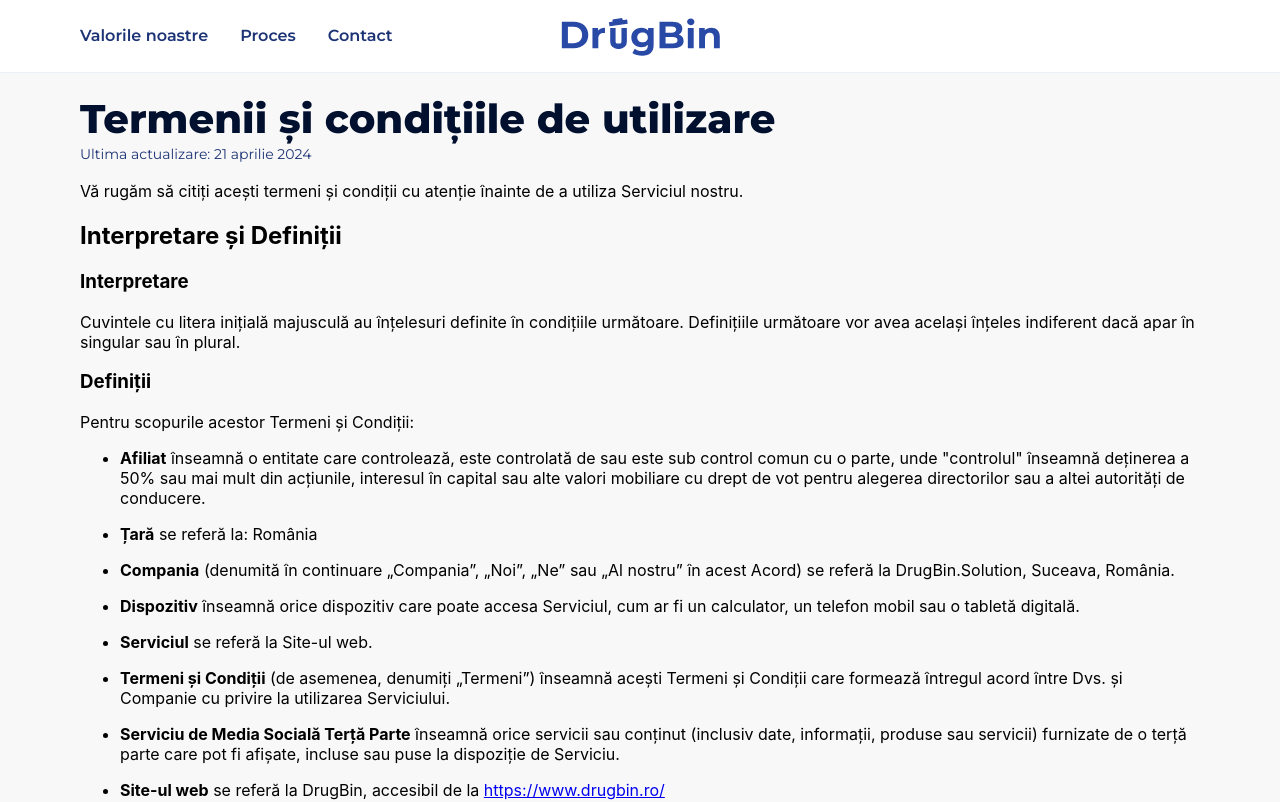
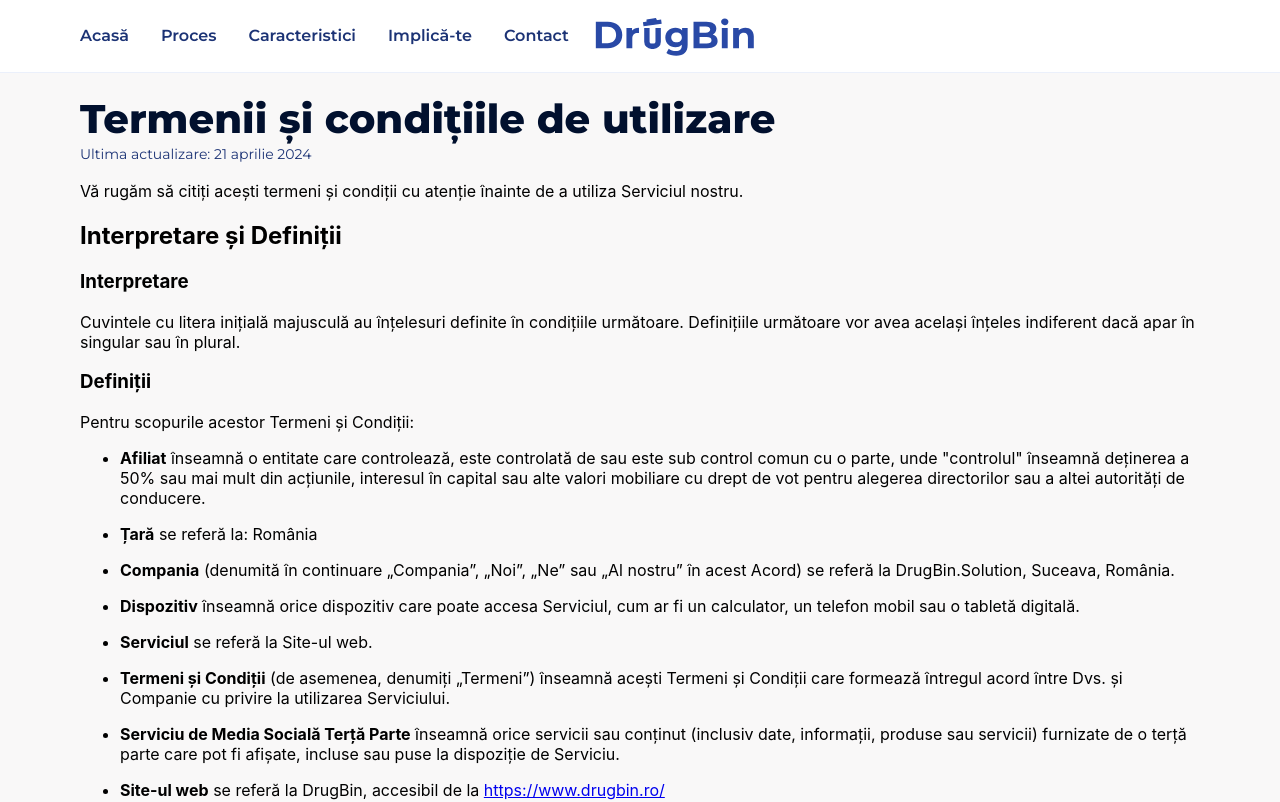
Before and after one commit to shtefanika-vadym/drugbin-landing, a React (Create React App) app: page /terms in a window 1280 px wide. Shown: the top 802 px of the page. Built offline with nearby package versions, Linux system fonts and the light colour scheme; no server answers.

Commit message:
chore: Update navigation

```diff
--- a/src/components/home/Home.tsx
+++ b/src/components/home/Home.tsx
@@ -28,7 +28,9 @@ export const Home = () => {
       <section>
         <Values id="values" />
       </section>
-      <EventBanner onClick={handleNavigateCollect} />
+      <section id="involve">
+        <EventBanner id="involve" onClick={handleNavigateCollect} />
+      </section>
       <Layout>
         <iframe
           width="100%"
--- a/src/components/ui/EventBanner/EventBanner.tsx
+++ b/src/components/ui/EventBanner/EventBanner.tsx
@@ -9,14 +9,16 @@ import { Container, TextContainer } from "./EventBanner.styled";
 interface EventBannerProps {
   backgroundColor?: string;
   onClick: () => void;
+  id?: string;
 }
 
 export const EventBanner: React.FC<EventBannerProps> = ({
   backgroundColor = WDS_COLOR_PRIMARY_50,
+  id,
 }) => {
   return (
     <Layout>
-      <Container backgroundColor={backgroundColor}>
+      <Container id={id} backgroundColor={backgroundColor}>
         <TextContainer>
           <Text
             variant="titleM"
--- a/src/layout/MobileNavigation/MobileNavigation.tsx
+++ b/src/layout/MobileNavigation/MobileNavigation.tsx
@@ -2,9 +2,10 @@ import { useCallback, useRef } from "react";
 import { Button } from "src/components/ui/Button/Button";
 import {
   AboutIcon,
+  BenefitIcon,
   ContactIcon,
   ProcesIcon,
-  ServiceIcon
+  ServiceIcon,
 } from "src/components/ui/Icon";
 import { Text } from "src/components/ui/Text/Text";
 import { useOnRouterEvent } from "src/hooks/useOnRouterEvent";
@@ -47,31 +48,31 @@ export const MobileNavigation: React.FC<MobileNavigationProps> = ({
         <NavLink onClick={() => handleNavigate("main")}>
           <ServiceIcon />
           <Text variant="bodyM" color={WDS_COLOR_NEUTRAL_RICHBLACK}>
-            Valorile noastre
+            Acasă
           </Text>
         </NavLink>
-        {/* <NavLink>
-          <BenefitIcon />
-          <Text variant="bodyM" color={WDS_COLOR_NEUTRAL_RICHBLACK}>
-            Beneficiari
-          </Text>
-        </NavLink> */}
         <NavLink onClick={() => handleNavigate("proces")}>
           <AboutIcon />
           <Text variant="bodyM" color={WDS_COLOR_NEUTRAL_RICHBLACK}>
             Proces
           </Text>
         </NavLink>
+        <NavLink onClick={() => handleNavigate("values")}>
+          <BenefitIcon />
+          <Text variant="bodyM" color={WDS_COLOR_NEUTRAL_RICHBLACK}>
+            Caracteristici
+          </Text>
+        </NavLink>
+        <NavLink onClick={() => handleNavigate("involve")}>
+          <ProcesIcon />
+          <Text variant="bodyM" color={WDS_COLOR_NEUTRAL_RICHBLACK}>
+            Implică-te
+          </Text>
+        </NavLink>
         <NavLink onClick={() => handleNavigate("contact")}>
           <ContactIcon />
           <Text variant="bodyM" color={WDS_COLOR_NEUTRAL_RICHBLACK}>
             Contact
-          </Text>
-        </NavLink>
-        <NavLink href="/collect">
-          <ProcesIcon />
-          <Text variant="bodyM" color={WDS_COLOR_NEUTRAL_RICHBLACK}>
-            Colecteaza
           </Text>
         </NavLink>
         <Border />
--- a/src/layout/TopNavigation/TopNavigation.tsx
+++ b/src/layout/TopNavigation/TopNavigation.tsx
@@ -35,10 +35,11 @@ export const TopNavigation = () => {
     <Container>
       <DesktopContainer>
         <Navigation>
-          <NavLink onClick={() => scrollTo("main")}>Valorile noastre</NavLink>
+          <NavLink onClick={() => scrollTo("main")}>Acasă</NavLink>
           <NavLink onClick={() => scrollTo("proces")}>Proces</NavLink>
+          <NavLink onClick={() => scrollTo("values")}>Caracteristici</NavLink>
+          <NavLink onClick={() => scrollTo("involve")}>Implică-te</NavLink>
           <NavLink onClick={() => scrollTo("contact")}>Contact</NavLink>
-          {/* <NavLink href="/collect">Colecteaza</NavLink> */}
         </Navigation>
         <LogoS onClick={() => scrollTo("main")} />
       </DesktopContainer>
```
